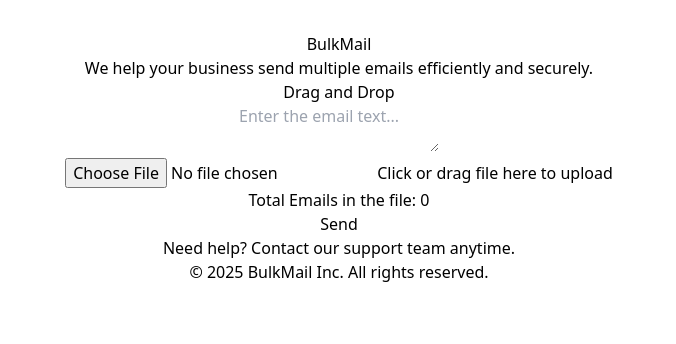
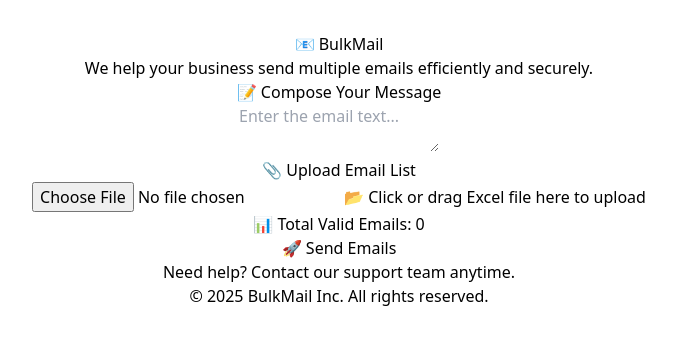
Before and after one commit to sanjay-2003-ss/bulkmail-frontend, a React app: page / in a window 1280 px wide. Shown: the top 344 px of the page, without its empty margins (301-977 px from the left). Built offline with nearby package versions, Linux system fonts and the light colour scheme; the HTML template or start-up script is replaced by a standard one.

Commit message:
updated files

```diff
--- a/src/App.jsx
+++ b/src/App.jsx
@@ -8,6 +8,7 @@ function App() {
   const [status, setStatus] = useState("");
   const [fileName, setFileName] = useState("");
   const [emails, setEmails] = useState([]);
+  const [loading, setLoading] = useState(false);
 
   // handle textarea input
   function handleMsg(evt) {
@@ -15,8 +16,7 @@ function App() {
   }
 
   // parse Excel file
-  function readExcel(file)
-  {
+  function readExcel(file) {
     const reader = new FileReader();
     reader.onload = function (event) {
       const data = event.target.result;
@@ -24,11 +24,25 @@ function App() {
       const SheetName = workbook.SheetNames[0];
       const workSheet = workbook.Sheets[SheetName];
       const emaillist = XLSX.utils.sheet_to_json(workSheet, { header: "A" });
-      const totalemail = emaillist.map(function(item){
-        return item.A
-      })
-      console.log(totalemail)
-      setEmails(totalemail)
+
+      // Extract emails and filter out empty/invalid ones
+      const totalemail = emaillist
+        .map(function(item) {
+          return item.A;
+        })
+        .filter(function(email) {
+          return email &&
+                 typeof email === 'string' &&
+                 email.trim() !== '' &&
+                 email.includes('@');
+        });
+
+      console.log("Parsed emails:", totalemail);
+      setEmails(totalemail);
+
+      if (totalemail.length === 0) {
+        alert("No valid email addresses found in the file!");
+      }
     };
     reader.readAsArrayBuffer(file);
   }
@@ -37,6 +51,18 @@ function App() {
   function handleFile(event) {
     const file = event.target.files[0];
     if (file) {
+      // Check file type
+      const validTypes = [
+        'application/vnd.openxmlformats-officedocument.spreadsheetml.sheet',
+        'application/vnd.ms-excel',
+        'text/csv'
+      ];
+
+      if (!validTypes.includes(file.type) && !file.name.endsWith('.xlsx') && !file.name.endsWith('.xls')) {
+        alert("Please upload a valid Excel file (.xlsx or .xls)");
+        return;
+      }
+
       setFileName(file.name);
       readExcel(file);
     }
@@ -58,16 +84,47 @@ function App() {
 
   // send email via backend
   async function send() {
+    // Validation
+    if (!msg.trim()) {
+      alert("Please enter a message!");
+      return;
+    }
+
+    if (emails.length === 0) {
+      alert("Please upload a file with email addresses!");
+      return;
+    }
+
+    setLoading(true);
+    setStatus("Sending emails...");
+
     try {
       const response = await axios.post("http://localhost:5000/sendemail", {
-        msg,emails
+        msg,
+        emails
       });
+
+      console.log("Response:", response.data);
+
       setStatus(response.data.status);
-      alert("Email sent successfully!");
+
+      if (response.data.success) {
+        alert(`✅ Success!\n${response.data.status}`);
+      } else {
+        alert(`⚠️ ${response.data.status}`);
+      }
+
     } catch (error) {
-      console.error(error);
-      setStatus("Error sending email");
-      alert("Failed to send email.");
+      console.error("Error:", error);
+
+      const errorMessage = error.response?.data?.status ||
+                          error.response?.data?.message ||
+                          "Failed to send emails. Please check your connection.";
+
+      setStatus(errorMessage);
+      alert(`❌ Error: ${errorMessage}`);
+    } finally {
+      setLoading(false);
     }
   }
 
@@ -75,7 +132,7 @@ function App() {
     <div className="min-h-screen flex flex-col bg-gradient-to-b from-blue-950 via-blue-700 to-blue-300 text-white font-sans">
       <header className="bg-blue-950 shadow-md">
         <h1 className="text-2xl md:text-3xl font-semibold py-4 text-center tracking-wide">
-          BulkMail
+          📧 BulkMail
         </h1>
       </header>
 
@@ -87,54 +144,66 @@ function App() {
 
       <main className="flex flex-col items-center justify-center flex-grow bg-blue-600 py-10 px-5 sm:px-8">
         <h2 className="text-lg sm:text-xl font-semibold mb-4 text-center">
-          Drag and Drop
+          📝 Compose Your Message
         </h2>
 
         <textarea
           onChange={handleMsg}
           value={msg}
-          className="w-full max-w-xl h-32 sm:h-40 rounded-lg p-3 text-black border border-gray-300 shadow-sm outline-none focus:ring-2 focus:ring-blue-400 transition-all resize-none"
+          disabled={loading}
+          className="w-full max-w-xl h-32 sm:h-40 rounded-lg p-3 text-black border border-gray-300 shadow-sm outline-none focus:ring-2 focus:ring-blue-400 transition-all resize-none disabled:bg-gray-200 disabled:cursor-not-allowed"
           placeholder="Enter the email text..."
         ></textarea>
+
+        <h2 className="text-lg sm:text-xl font-semibold mb-4 mt-8 text-center">
+          📎 Upload Email List
+        </h2>
 
         {/* File Drop Area */}
         <div
           onDrop={handleDrop}
           onDragOver={handleDragOver}
-          className="flex flex-col items-center justify-center mt-6 border-2 border-dashed border-white rounded-lg py-10 cursor-pointer hover:bg-blue-500 transition text-center w-full max-w-xl"
+          className="flex flex-col items-center justify-center border-2 border-dashed border-white rounded-lg py-10 cursor-pointer hover:bg-blue-500 transition text-center w-full max-w-xl"
         >
           <input
             type="file"
             onChange={handleFile}
             className="hidden"
             id="fileInput"
+            accept=".xlsx,.xls"
+            disabled={loading}
           />
           <label
             htmlFor="fileInput"
-            className="text-white font-medium text-sm sm:text-base"
+            className="text-white font-medium text-sm sm:text-base cursor-pointer"
           >
-            Click or drag file here to upload
+            📂 Click or drag Excel file here to upload
           </label>
 
           {fileName && (
-            <p className="mt-3 text-xs sm:text-sm text-white/80">
-              Uploaded: {fileName}
+            <p className="mt-3 text-xs sm:text-sm text-white/80 bg-blue-700 px-3 py-1 rounded">
+              ✅ Uploaded: {fileName}
             </p>
           )}
         </div>
 
-        <p className="mt-3 text-sm sm:text-base text-white/90">
-          Total Emails in the file: {emails.length}
+        <p className="mt-3 text-sm sm:text-base text-white/90 font-semibold">
+          📊 Total Valid Emails: {emails.length}
         </p>
 
         <button
           onClick={send}
-          className="mt-6 bg-blue-950 hover:bg-blue-900 py-2 px-6 rounded-md font-semibold text-white shadow-md transition-transform transform hover:scale-105 focus:outline-none focus:ring-2 focus:ring-blue-400"
+          disabled={loading || emails.length === 0 || !msg.trim()}
+          className="mt-6 bg-blue-950 hover:bg-blue-900 py-3 px-8 rounded-md font-semibold text-white shadow-md transition-transform transform hover:scale-105 focus:outline-none focus:ring-2 focus:ring-blue-400 disabled:bg-gray-500 disabled:cursor-not-allowed disabled:transform-none"
         >
-          Send
+          {loading ? "⏳ Sending..." : "🚀 Send Emails"}
         </button>
 
-        {status && <p className="mt-4 text-white">{status}</p>}
+        {status && (
+          <div className="mt-4 bg-white/10 backdrop-blur-sm px-6 py-3 rounded-lg">
+            <p className="text-white text-sm sm:text-base">{status}</p>
+          </div>
+        )}
       </main>
 
       <footer className="bg-blue-300 py-6 text-center text-blue-950 font-medium px-4">
```
